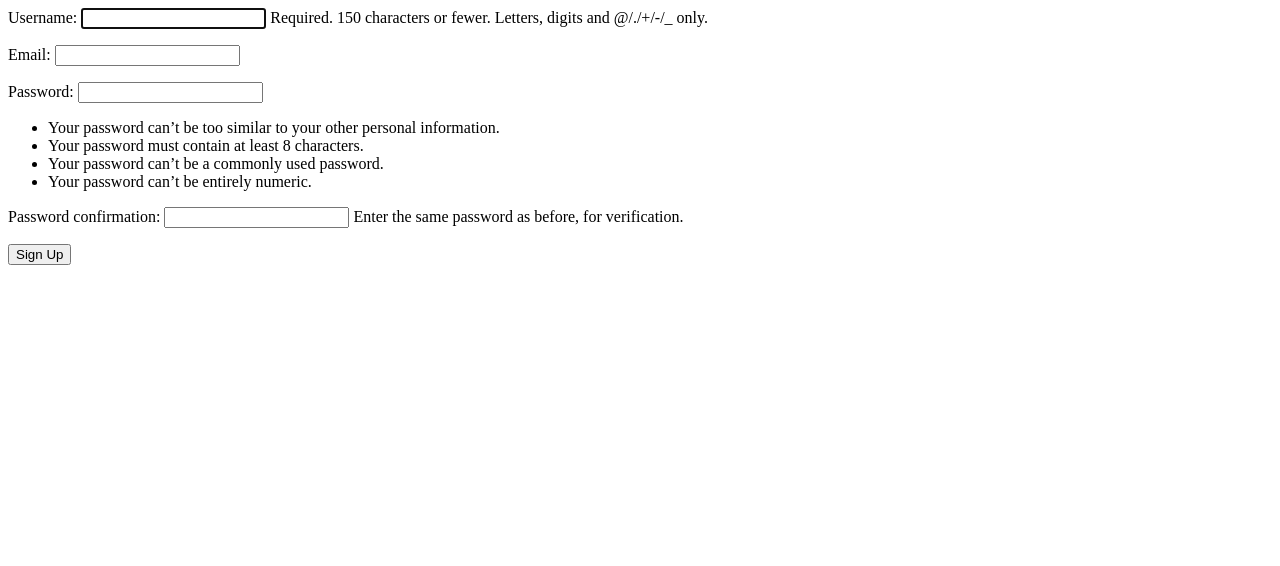
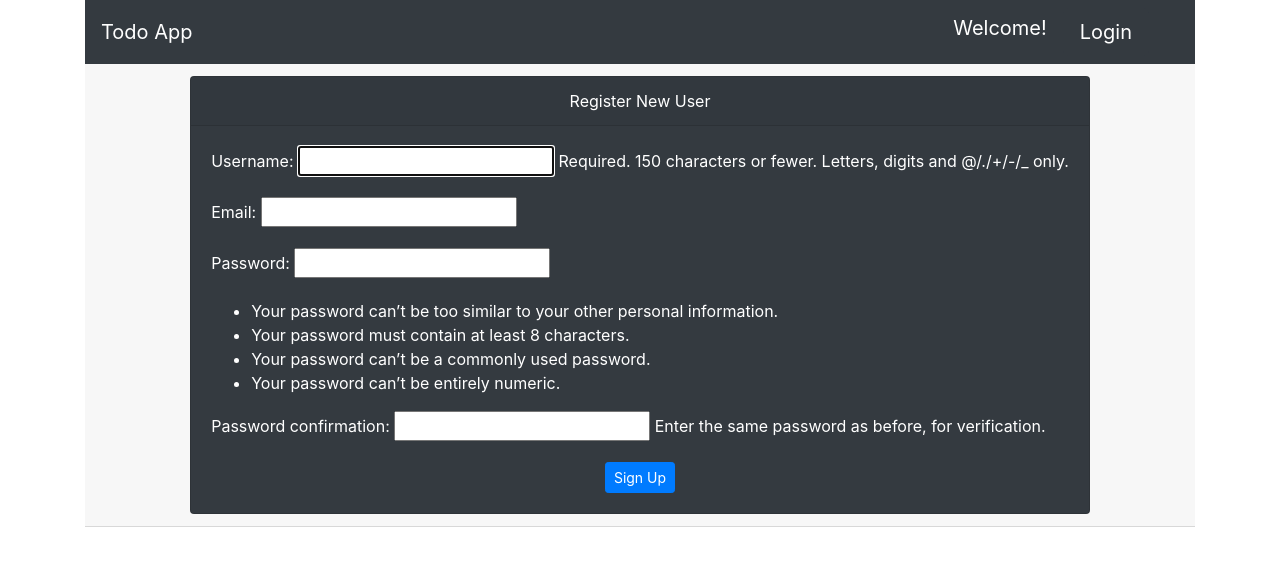
Before and after one commit to SumanSunuwar/Todo-app, a Django app: page /register/ in a window 1280 px wide. Shown: the top 566 px of the page. Run offline with Django 3.2, Linux system fonts and the light colour scheme; some libraries are stand-ins or nearby versions.

Commit message:
added some designs to form

```diff
--- a/userprofile/templates/signup.html
+++ b/userprofile/templates/signup.html
@@ -1,5 +1,24 @@
-<form method="POST" action="">
-	{% csrf_token %}
-	{{ form.as_p }}
-	<input type="submit" value="Sign Up">
-</form>
+{% extends "base.html" %}
+{% block content %}
+
+<div class="card-header">
+	<div class="container">
+ 		<div class="row justify-content-center">
+			<div class="card text-white bg-dark " style="max-width: 60rem;">
+  				<div class="card-header text-center">Register New User</div>
+  				<div class="card-body">
+					<form method="POST" action="">
+						{% csrf_token %}
+						{{ form.as_p }}
+						<div class="text-center">
+							<input class="btn btn-primary btn-sm " type="submit" value="Sign Up">
+						</div>
+					</form>
+				</div>
+ 			</div>
+ 		</div>
+	</div>
+
+</div>
+
+{% endblock content %}
```
